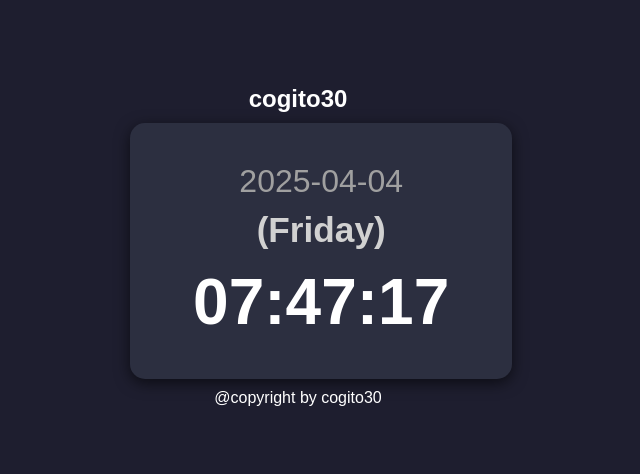
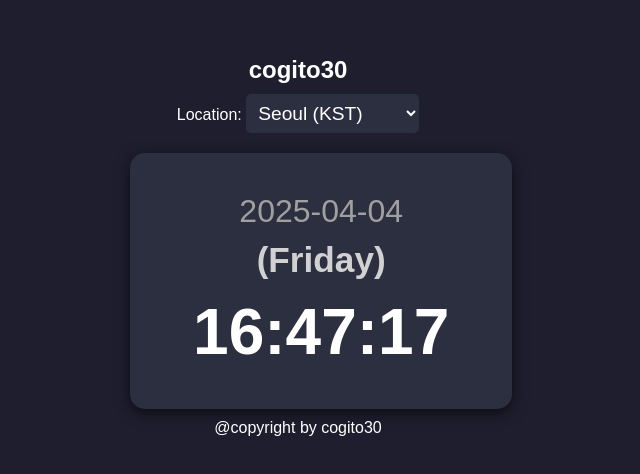
Before and after one commit to cogito30/js_clock, a plain HTML site: page index.html in a window 1280 px wide. Shown: the part 174-648 px from the top of the page, without its empty margins (342-982 px from the left). Drawn offline with Linux system fonts and the light colour scheme.

Commit message:
feat: location 지정하여 시간 변경 기능 추가 - locatin 설정: UTC, New York, London, Tokyo, Seoul

```diff
--- a/index.html
+++ b/index.html
@@ -12,6 +12,16 @@
     </header>
 
     <main>
+        <div class="selector">
+            <span>Location: </span>
+            <select id="timezone">
+                <option value="UTC">UTC</option>
+                <option value="America/New_York">New York (EST)</option>
+                <option value="Europe/London">London (GMT)</option>
+                <option value="Asia/Tokyo">Tokyo (JST)</option>
+                <option value="Asia/Seoul" selected>Seoul (KST)</option>
+            </select>
+        </div>
         <section id="clock">
             <div id="date">0000/00/00</div>
             <div id="day">(Monday)</div>
--- a/script.js
+++ b/script.js
@@ -1,7 +1,6 @@
 function updateClock() {
-    // const timezone = document.getElementById('timezone');
-    // const now = new Date(new Date().toLocaleString('en-US', { timeZone: timezone.value }));
-    const now = new Date();
+    const timezone = document.getElementById('timezone');
+    const now = new Date(new Date().toLocaleString('en-US', { timeZone: timezone.value }));
     const year = now.getFullYear();
     const month = String(now.getMonth() + 1).padStart(2, '0');
     const date = String(now.getDate()).padStart(2, '0');
```
